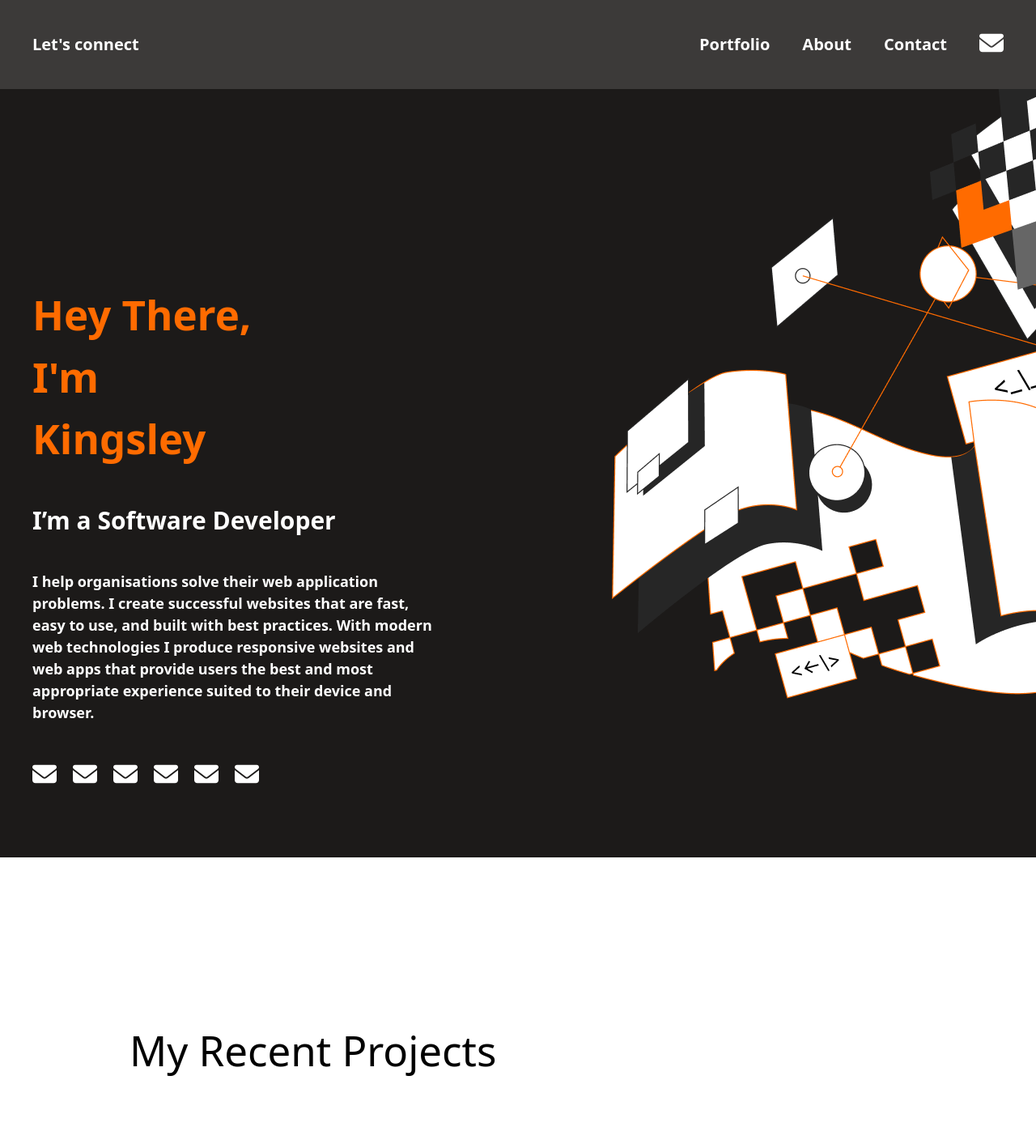
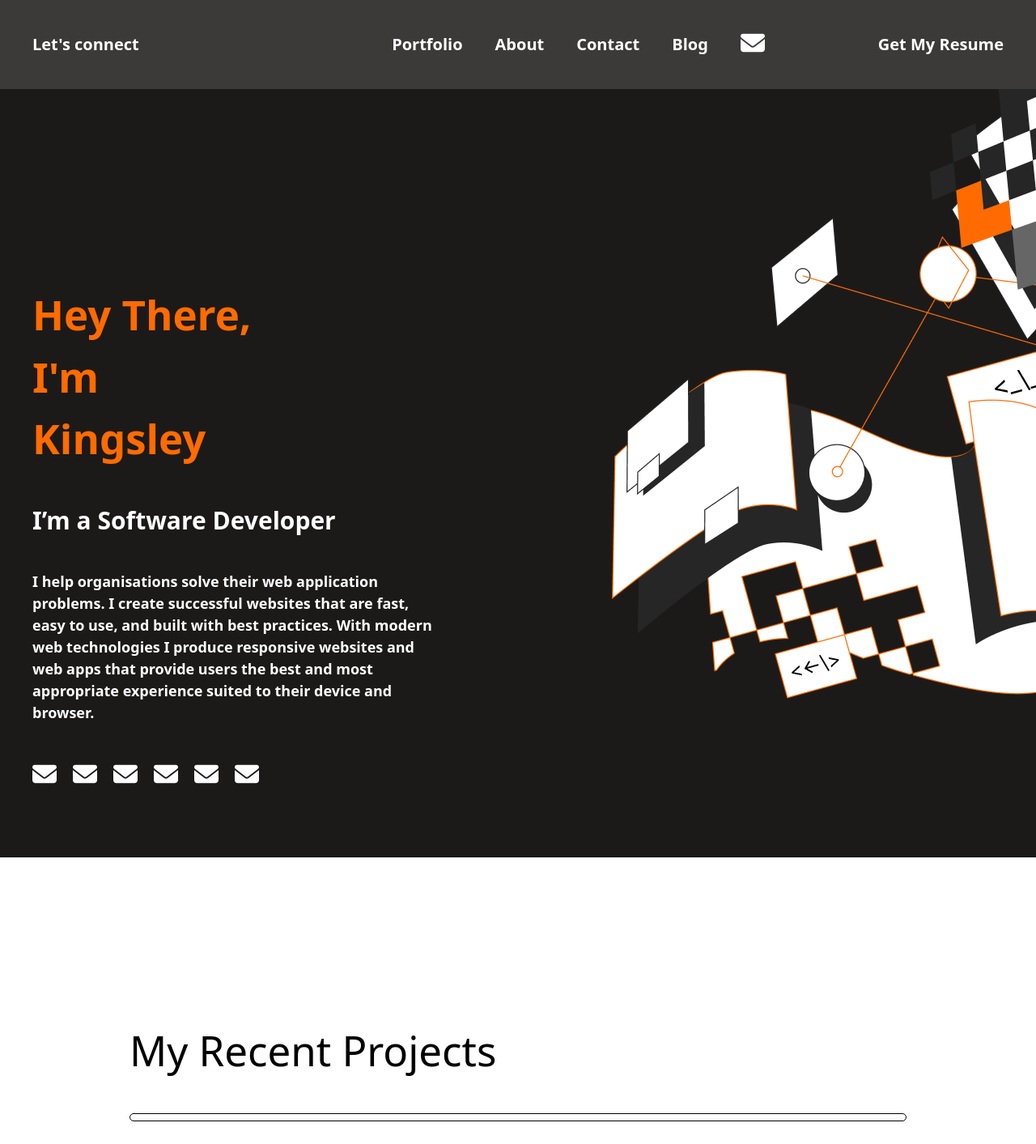
Before and after one commit to KingsleyIbe/myPortifolioSite, a React (Create React App) app: page / in a window 1280 px wide. Shown: the top 1413 px of the page at 81% size. Built offline with nearby package versions, Linux system fonts and the light colour scheme.

Commit message:
Update header links

```diff
--- /dev/null
+++ b/src/component/Header/AboutMe.jsx
@@ -0,0 +1,26 @@
+import React from 'react';
+
+const AboutMe = () => (
+  <div className="p-10 bg-[#1c1a19]">
+    <section>
+      <div className="">
+        <h1 className="text-[51px] mb-10 text-[#ff6b00]">About Me</h1>
+        <hr />
+      </div>
+      <div>
+        <p>
+          Hello I’m a software developer! I can help you build a product,
+          feature or website. Look through some of my work and experience!
+          If you like what you see and have a project you need coded,
+          don’t hesitate to contact me.
+
+        </p>
+      </div>
+      <div>
+        <button type="button"><a href="./images/kingsley-ibe-cv.pdf" download="Kingsley Ibe resume">Get My Resume</a></button>
+      </div>
+    </section>
+  </div>
+);
+
+export default AboutMe;
--- a/src/component/Header/Header.jsx
+++ b/src/component/Header/Header.jsx
@@ -14,7 +14,9 @@ const Header = () => (
           <li><NavLink to="/" className="hover:opacity-[0.5]">Portfolio</NavLink></li>
           <li><NavLink to="/#about" className="hover:opacity-[0.5]">About</NavLink></li>
           <li><NavLink to="/#contact" className="hover:opacity-[0.5]">Contact</NavLink></li>
+          <li><NavLink to="/#contact" className="hover:opacity-[0.5]">Blog</NavLink></li>
           <li><NavLink to="/#envelop"><FontAwesomeIcon icon={faEnvelope} className="text-[30px]" /></NavLink></li>
+          <li className="ml-[100px]"><button type="button"><a href="./images/kingsley-ibe-cv.pdf" download="Kingsley Ibe resume">Get My Resume</a></button></li>
         </ul>
       </nav>
     </header>
--- a/src/component/Header/Home.jsx
+++ b/src/component/Header/Home.jsx
@@ -1,4 +1,5 @@
 import React from 'react';
+import AboutMe from './AboutMe';
 import Header from './Header';
 import Intro from './Intro';
 import RecentWorks from './RecentWorks';
@@ -8,6 +9,7 @@ const Home = () => (
     <Header />
     <Intro />
     <RecentWorks />
+    <AboutMe />
   </main>
 );
 
--- a/src/component/Header/RecentWorks.jsx
+++ b/src/component/Header/RecentWorks.jsx
@@ -62,9 +62,9 @@ const RecentWorks = () => {
   return (
     <div className="mx-10 my-[200px]">
       <section>
-        <div className="flex gap-x-2 items-center w-[80%] m-auto">
+        <div className="items-center w-[80%] m-auto">
           <h1 className="text-[51px] mb-10">My Recent Projects</h1>
-          <hr className="text-[#000] h-[3px]" />
+          <hr className="project-border" />
         </div>
         <div className="gap-x-5 items-center text-[#fff] text-[30px] my-10 w-[80%] m-auto">
           {data.map((item) => (
```
